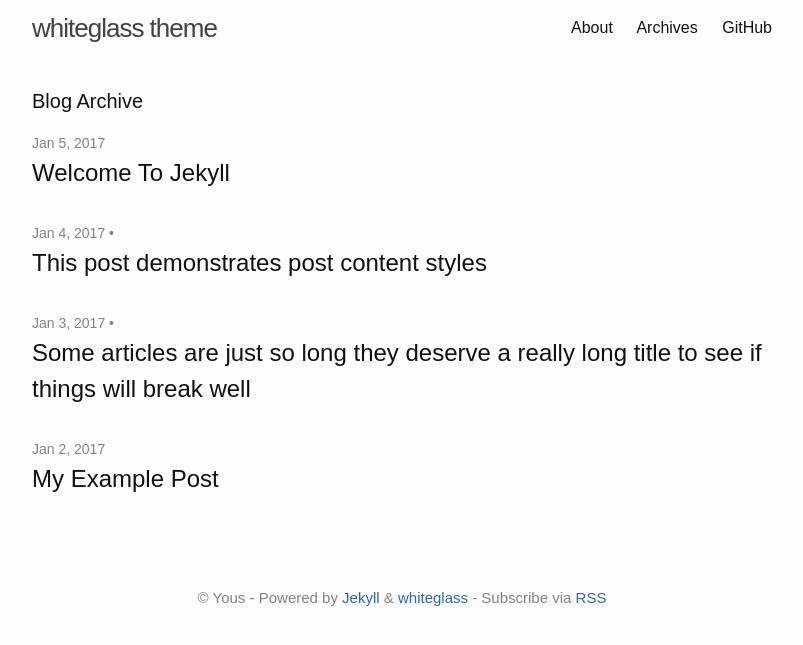
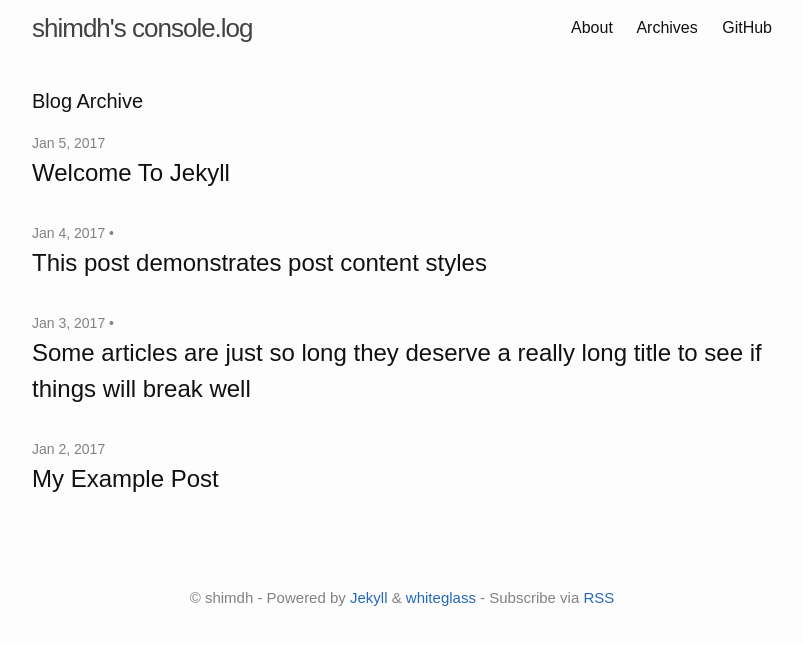
Before and after one commit to yous/whiteglass, a Jekyll site: the page built from archives.md, in a window 1280 px wide. Shown: the top 645 px of the page, without its empty margins (238-1041 px from the left). Built offline with Jekyll 4.4.1, drawn with Linux system fonts in a browser that asks for light colours.

Commit message:
modified title

```diff
--- a/_config.yml
+++ b/_config.yml
@@ -13,12 +13,12 @@
 # you will see them accessed via {{ site.title }}, {{ site.author }}, and so on.
 # You can create any custom variable you would like, and they will be accessible
 # in the templates via {{ site.myvariable }}.
-title: whiteglass theme
-author: Yous
-description: Minimal, responsive Jekyll theme for hackers.
+title: shimdh's console.log
+author: shimdh
+description: logger
 baseurl: "" # the subpath of your site, e.g. /blog
 url: "https://shimdh.github.io" # the base hostname & protocol for your site, e.g. http://example.com
-lang: en
+lang: kr
 timezone: UTC
 exclude:
   - Gemfile
```
